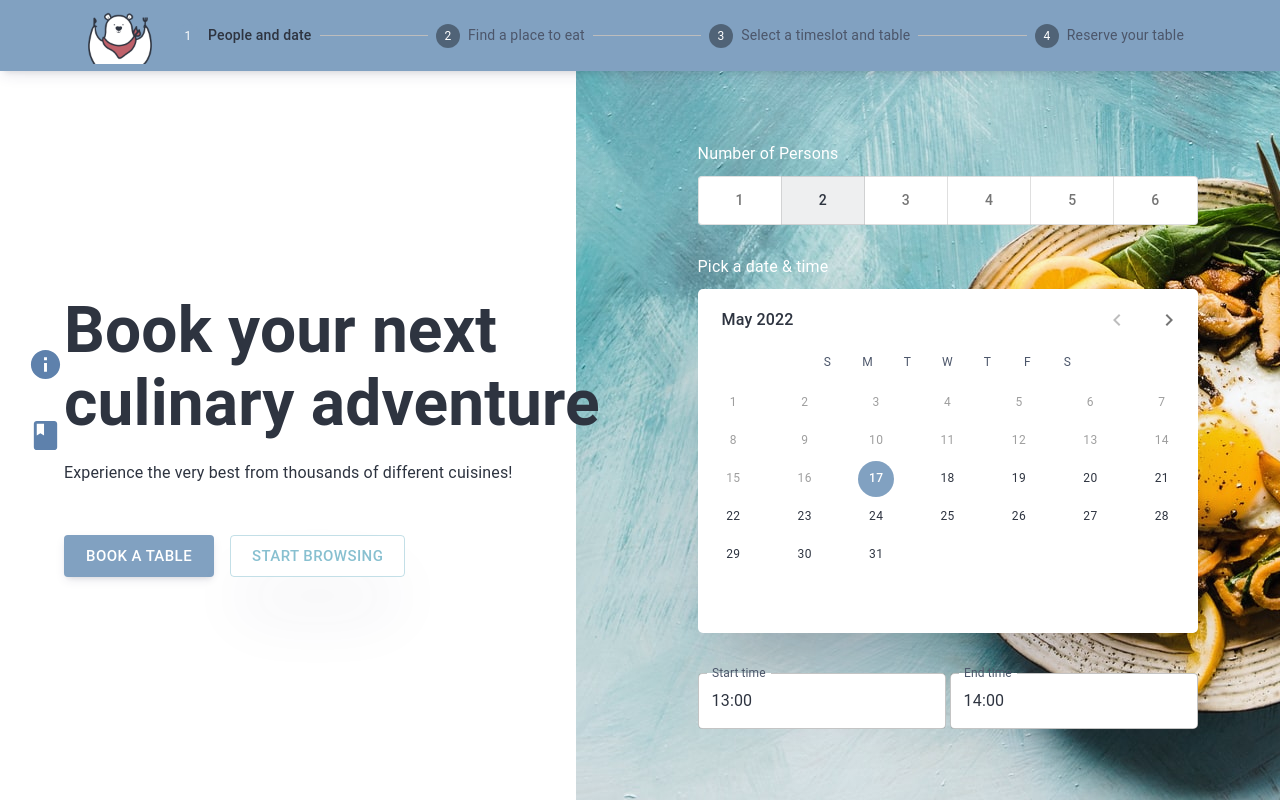
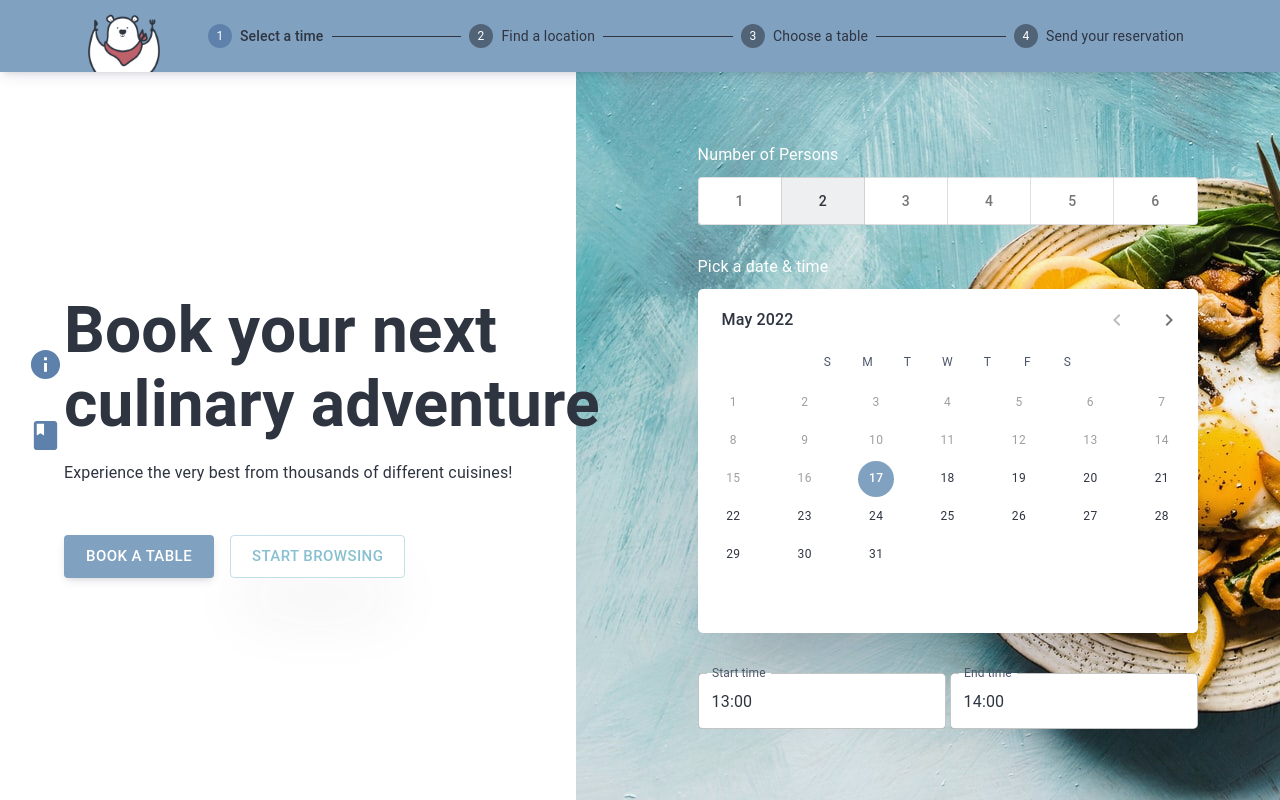
Before and after one commit to Eistbaren/client, a React (Create React App) app: page / in a window 1280 px wide. Built offline with nearby package versions, Linux system fonts and the light colour scheme.

Commit message:
fix: improve header style (#59)
* fix: improve header style

* fix: reservation approbal site header

* Chore: make edge-case a regular case

Co-authored-by: Dorian Zedler <dorian@itsblue.de>

```diff
--- a/src/components/Header.tsx
+++ b/src/components/Header.tsx
@@ -19,23 +19,32 @@ import '../css/Header.css';
 export default function Header() {
   const location = useLocation();
   const [step, setStep] = useState(0);
-  const routes = ['/', '/search', '/table', '/personal-data'];
+  const routes = [
+    '/',
+    '/search',
+    '/table',
+    '/personal-data',
+    '/reservation-approval',
+  ];
 
   useEffect(() => {
-    const index = routes.indexOf(location.pathname);
+    const index = routes.indexOf(
+      routes.filter(el => location.pathname.includes(el)).at(-1) ?? '',
+    );
+
     setStep(index >= 0 ? index : 0);
   }, [location]);
 
   const steps = [
-    'People and date',
-    'Find a place to eat',
-    'Select a timeslot and table',
-    'Reserve your table',
+    'Select a time',
+    'Find a location',
+    'Choose a table',
+    'Send your reservation',
   ];
   return (
     <AppBar position='sticky'>
       <Container maxWidth='lg'>
-        <Toolbar>
+        <Toolbar className='header-container'>
           <Link to='/' style={{ textDecoration: 'none', color: 'inherit' }}>
             <img src='/logo192.png' className='header-icon'></img>
           </Link>
--- a/src/css/Header.css
+++ b/src/css/Header.css
@@ -1,4 +1,27 @@
+.header-container {
+  gap: 40px;
+  flex-direction: row;
+}
+
 .header-icon {
-  height: 64px;
-  padding-right: 1rem;
+  height: 72px;
+  display: block;
 }
+
+.MuiStepIcon-root.Mui-active {
+  color: #5e81ac !important;
+}
+
+.MuiStepIcon-root.Mui-completed {
+  color: #a3be8c !important;
+  background-color: white;
+  border-radius: 100%;
+}
+
+.MuiStepLabel-label {
+  color: #2e3440 !important;
+}
+
+.MuiStepConnector-line {
+  border-color: #2e3440 !important;
+}
```
